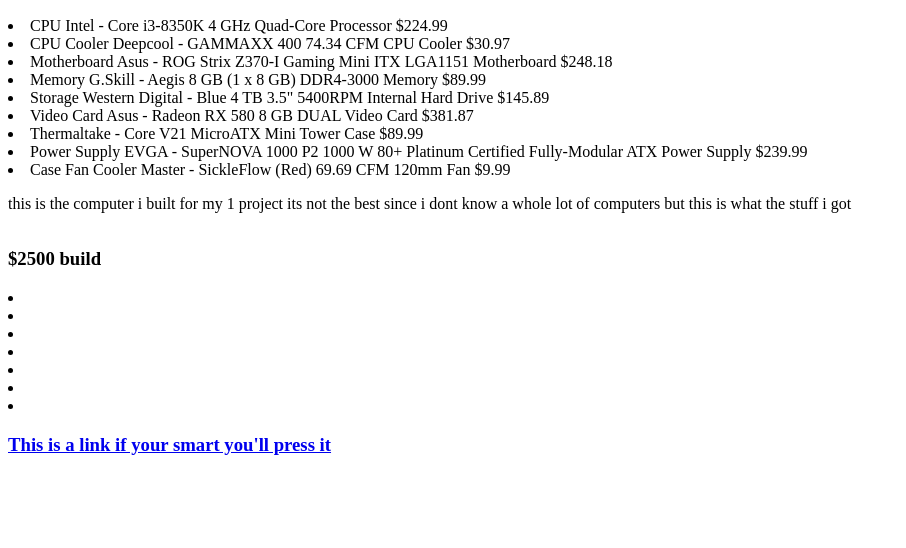
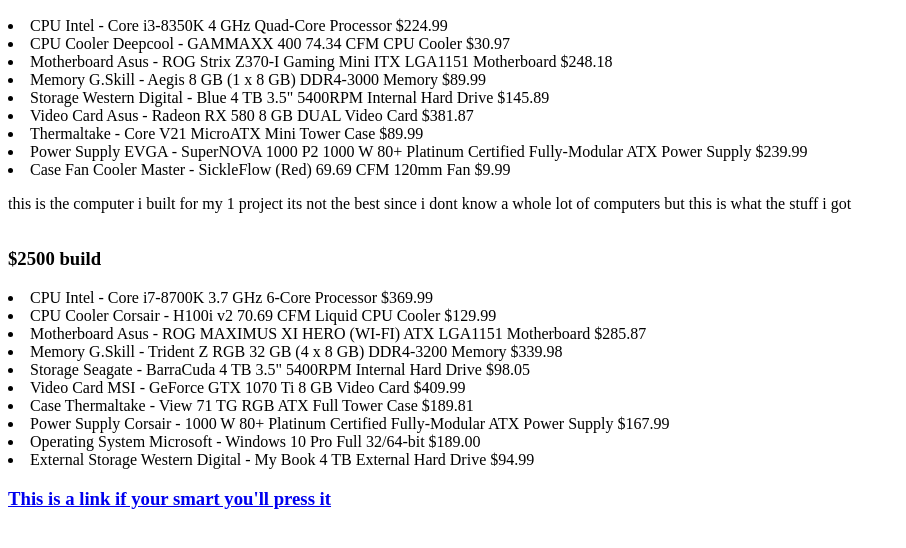
Before and after one commit to junior-delatorre/junior-delatorre.github.io, a plain HTML site: page index.html in a window 1280 px wide. Shown: the part 96-644 px from the top of the page, without its empty margins (0-906 px from the left). Drawn offline with Linux system fonts and the light colour scheme.

Commit message:
Update index.html

```diff
--- a/index.html
+++ b/index.html
@@ -21,15 +21,19 @@
 
 
 <h3> $2500 build </h3>
- <li> </li>
- <li> </li>
- <li> </li>
- <li> </li>
- <li> </li>
- <li> </li>
- <li> </li>
+ <li>CPU 	Intel - Core i7-8700K 3.7 GHz 6-Core Processor 	$369.99</li>
+ <li>CPU Cooler 	Corsair - H100i v2 70.69 CFM Liquid CPU Cooler 	$129.99</li>
+ <li>Motherboard 	Asus - ROG MAXIMUS XI HERO (WI-FI) ATX LGA1151 Motherboard 	$285.87</li>
+ <li>Memory 	G.Skill - Trident Z RGB 32 GB (4 x 8 GB) DDR4-3200 Memory 	$339.98</li>
+ <li>Storage 	Seagate - BarraCuda 4 TB 3.5" 5400RPM Internal Hard Drive $98.05</li>
+ <li>Video Card 	MSI - GeForce GTX 1070 Ti 8 GB Video Card 	$409.99</li>
+ <li>Case 	Thermaltake - View 71 TG RGB ATX Full Tower Case 	$189.81</li>
+ <li>Power Supply 	Corsair - 1000 W 80+ Platinum Certified Fully-Modular ATX Power Supply 	$167.99</li>
+ <li>Operating System 	Microsoft - Windows 10 Pro Full 32/64-bit	 $189.00</li>
+ <li>External Storage 	Western Digital - My Book 4 TB External Hard Drive 	$94.99 </li>
  </body>
 </html>
  <h3> <h3>
 
- <a href="https://pcpartpicker.com/list/">This is a link if your smart you'll press it</a>
+ <a href="https://pcpartpicker.com/list/">
+  This is a link if your smart you'll press it</a>
```
